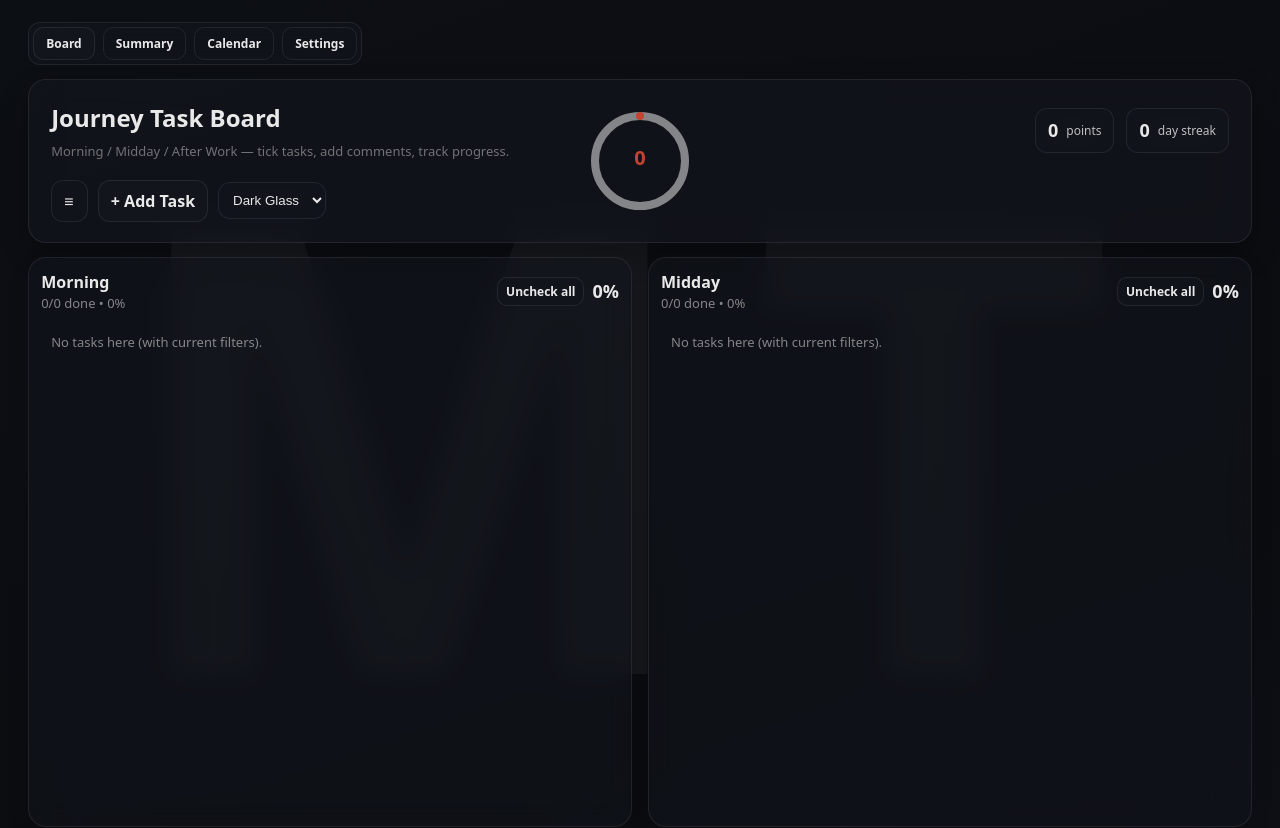
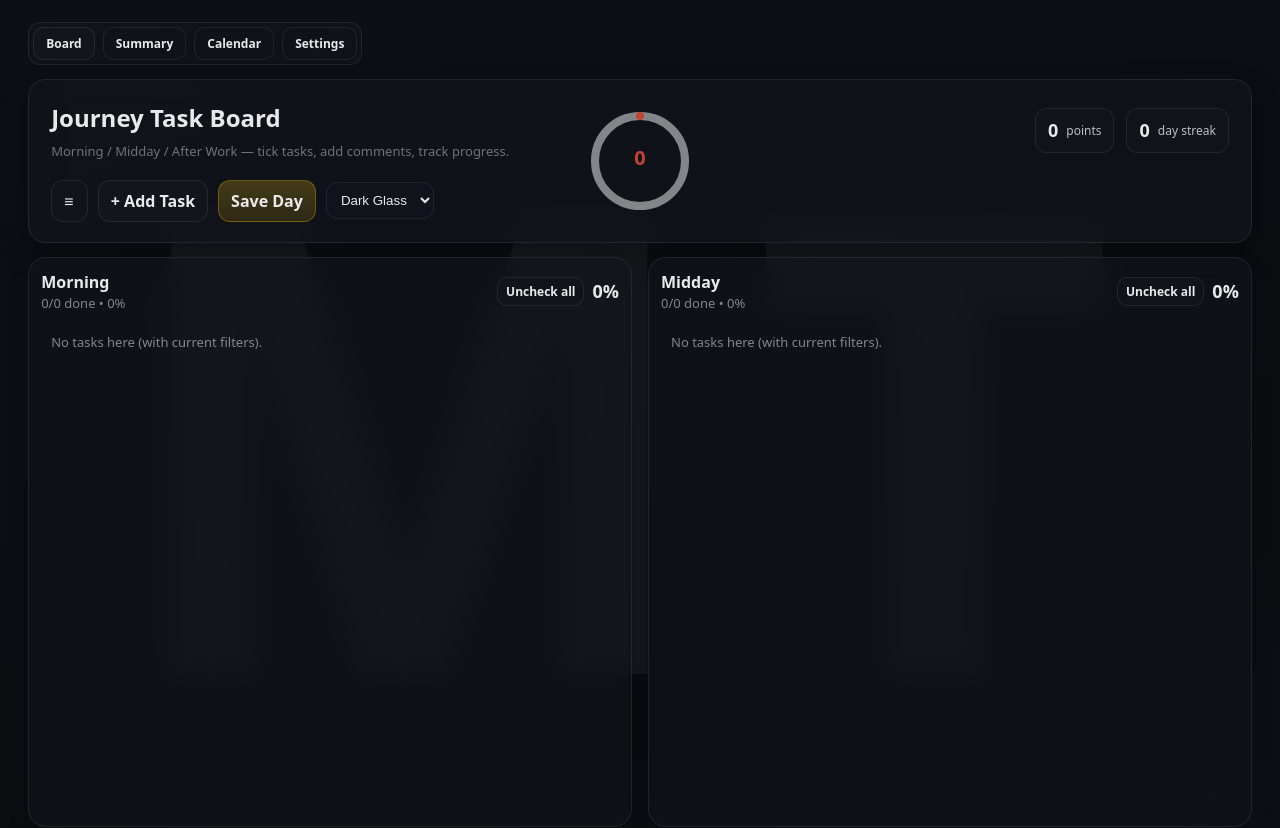
Before and after one commit to PouletCodex/Journey-Board, a React (Vite) app: page / in a window 1280 px wide. Shown: the top 828 px of the page. Built offline with nearby package versions, Linux system fonts and the light colour scheme.

Commit message:
Update drag and drop

```diff
--- a/src/App.tsx
+++ b/src/App.tsx
@@ -1408,6 +1408,21 @@ export default function JourneyTaskBoard() {
               }}
             >
               + Add Task
+            </button>
+            <button
+              onClick={saveDayCompletion}
+              style={{
+                padding: "9px 12px",
+                borderRadius: 12,
+                border: "1px solid rgba(234,179,8,0.32)",
+                background:
+                  "linear-gradient(180deg, rgba(250,204,21,0.22) 0%, rgba(234,179,8,0.14) 100%)",
+                color: T.text,
+                fontWeight: 800,
+                cursor: "pointer",
+              }}
+            >
+              Save Day
             </button>
 
             <select
```
